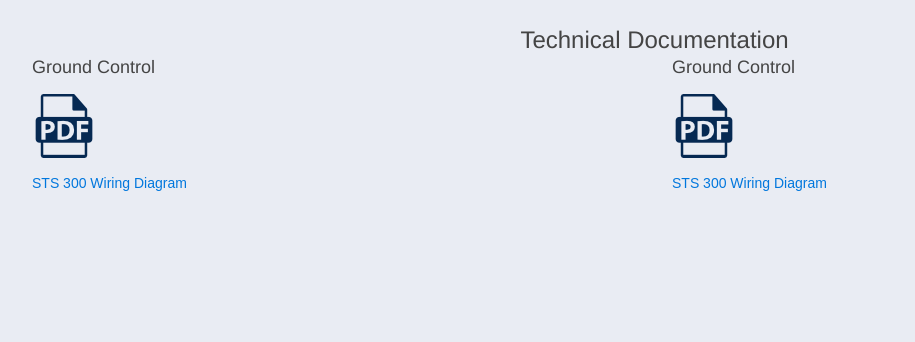
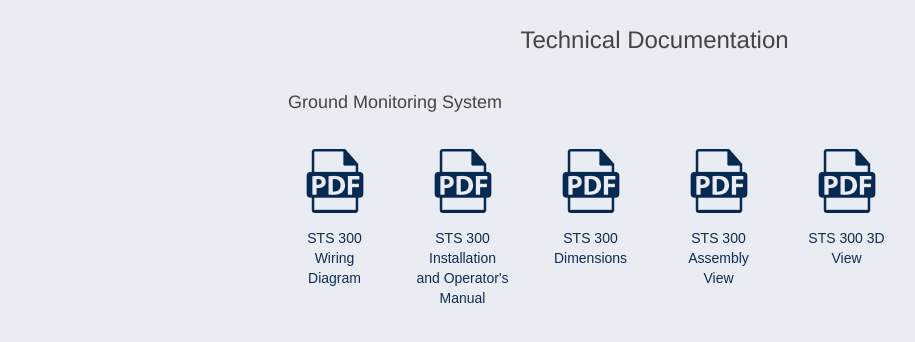
Before and after one commit to mrdunster/Special_Technical_Services, a PHP site: page /tech_info.html in a window 1280 px wide. Shown: the part 65-407 px from the top of the page, without its empty margins (3-918 px from the left). Run offline with PHP 8.4, Linux system fonts and the light colour scheme.

Commit message:
Update
I am not going to work on this until we get digital ocean online with
github

```diff
--- a/updated/assets/css/user.css
+++ b/updated/assets/css/user.css
@@ -181,3 +181,13 @@ IMG.display {
     padding-top: 25px;
     text-align: center;
 }
+
+.technical_downloads {
+    text-align: center;
+}
+
+.technical_downloads a {
+    color: #0F2D53;
+}
+.technical_downloads a:hover {
+    text-decoration: underline;
--- a/updated/tech_info.html
+++ b/updated/tech_info.html
@@ -73,22 +73,46 @@
 	</div>
 	<!--END Off Nav Bar-->
 
+	<!--Main Content-->
 	<div class="uk-grid uk-container-center">
 		<div class="uk-visible-large uk-width-1-4"></div>
 	    <div class="uk-width-large-1-2 uk-width-medium-1-1 uk-width-small-1-1 technical_content">
 	    	<h2>Technical Documentation</h2>
 	    </div>
-    	<div class="uk-width-1-2">
-    		<h3>Ground Control</h3>
+	</div>
+
+	<!--Ground Monitoring System-->
+	<div class="uk-grid uk-container-center">
+		<div class="uk-width-1-5"></div>
+		<h3>Ground Monitoring System</h3>
+	</div>
+	<div class="uk-grid uk-container-center technical_downloads">
+		<div class="uk-width-1-5"></div>
+    	<div class="uk-width-1-10">
     		<a href="assets/data/PDFs/PermanentAndTruckMounted/STS_8805_E.PDF" download="STS 300 Wiring Diagram"><img src="assets/img/pdf.png">
     		<p>STS 300 Wiring Diagram</p></a>
     	</div>
-    	<div class="uk-width-1-2">
-    		<h3>Ground Control</h3>
-    		<a href="assets/data/PDFs/PermanentAndTruckMounted/STS_8805_E.PDF" download="STS 300 Wiring Diagram"><img src="assets/img/pdf.png">
-    		<p>STS 300 Wiring Diagram</p></a>
+    	<div class="uk-width-1-10">
+    		<a href="assets/data/PDFs/PermanentAndTruckMounted/Installation_and_Operating_Manual_2.PDF" download="STS 300 3D View"><img src="assets/img/pdf.png">
+    		<p>STS 300 Installation and Operator's Manual</p></a>
+    	</div>
+    	<div class="uk-width-1-10">
+    		<a href="assets/data/PDFs/PermanentAndTruckMounted/STS_8804_E.PDF" download="STS 300 Dimensions"><img src="assets/img/pdf.png">
+    		<p>STS 300 Dimensions</p></a>
+    	</div>
+    	<div class="uk-width-1-10">
+    		<a href="assets/data/PDFs/PermanentAndTruckMounted/STS_8806_C.PDF" download="STS 300 Assembly View"><img src="assets/img/pdf.png">
+    		<p>STS 300 Assembly View</p></a>
+    	</div>
+    	<div class="uk-width-1-10">
+    		<a href="assets/data/PDFs/PermanentAndTruckMounted/STS_300_3D.PDF" download="STS 300 3D View"><img src="assets/img/pdf.png">
+    		<p>STS 300 3D View</p></a>
     	</div>
 	</div>
+	<!--END Ground Monitoring System-->
 
+
+
+	<!--END Main Content-->
 </body>
 </html>
```
